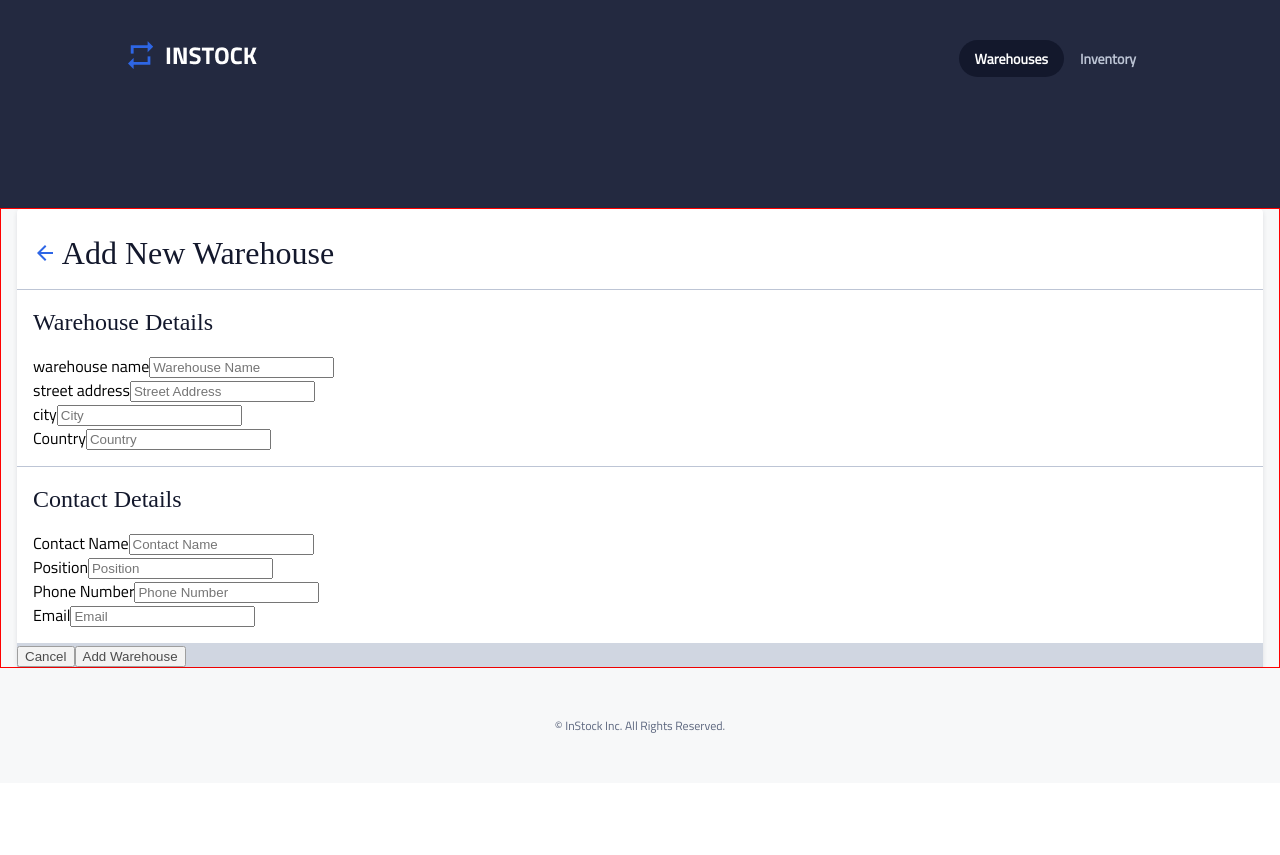
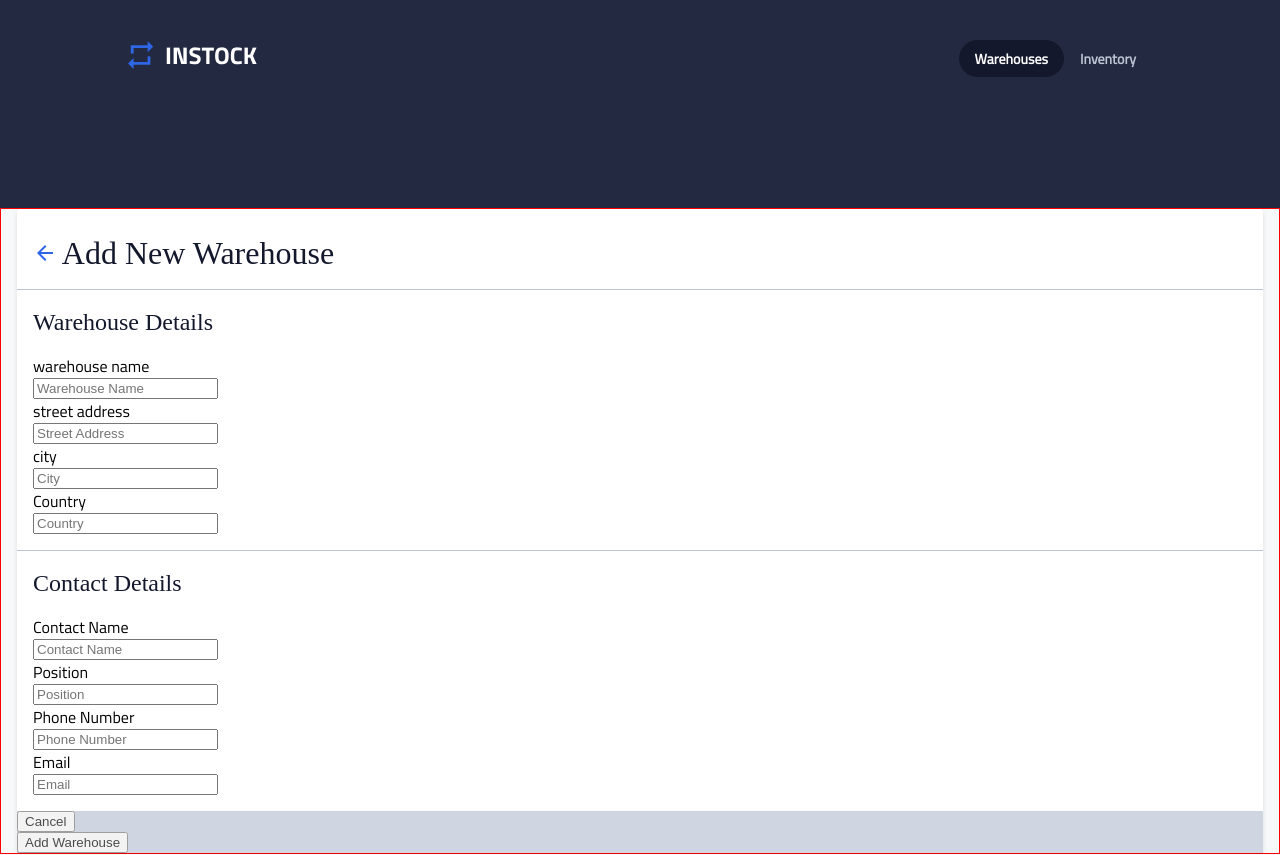
Before and after one commit to hilarykhc/instock-client, a React (Create React App) app: page /warehouse/add in a window 1280 px wide. Shown: the top 855 px of the page. Before the commit the page ends 800 px from the top, so only its background shows below. Built offline with nearby package versions, Linux system fonts and the light colour scheme.

Commit message:
Add css reset

```diff
--- a/src/styles/partials/_resets.scss
+++ b/src/styles/partials/_resets.scss
@@ -1,13 +1,22 @@
 *::before,
 *::after {
   box-sizing: border-box;
+  margin: 0;
+  padding: 0;
+  color: unset;
 }
 
 h1,
 h2,
 p,
 body {
-  font-family: "Titillium Regular", "Avenir Next Pro Lt", "Avenir", Arial,
-    Helvetica, sans-serif;
+  font-family: 'Titillium Regular', -apple-system, BlinkMacSystemFont, 'Segoe UI', Roboto, Helvetica, Arial, sans-serif;
   margin: 0;
 }
+
+img,
+input,
+label,
+button {
+  display: block;
+}
```
